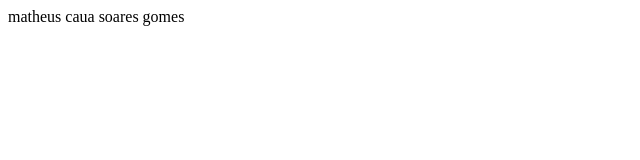
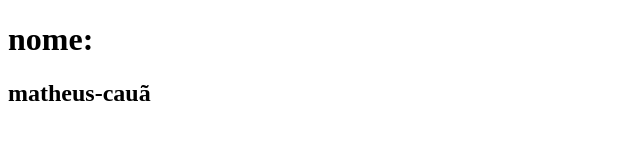
Before and after one commit to maquedesto/curriculo, a plain HTML site: page index.html in a window 1280 px wide. Shown: the whole page, without its empty margins (0-640 px from the left). Drawn offline with Linux system fonts and the light colour scheme.

Commit message:
inclusão tag h2

```diff
--- a/index.html
+++ b/index.html
@@ -7,7 +7,13 @@
 </head>
 
 <body>
-matheus caua soares gomes
+<h1>nome:</h1><h2>matheus-cauã</h2>
+
+
+
+
+
+
+
 </body>
-
 </html>
```
